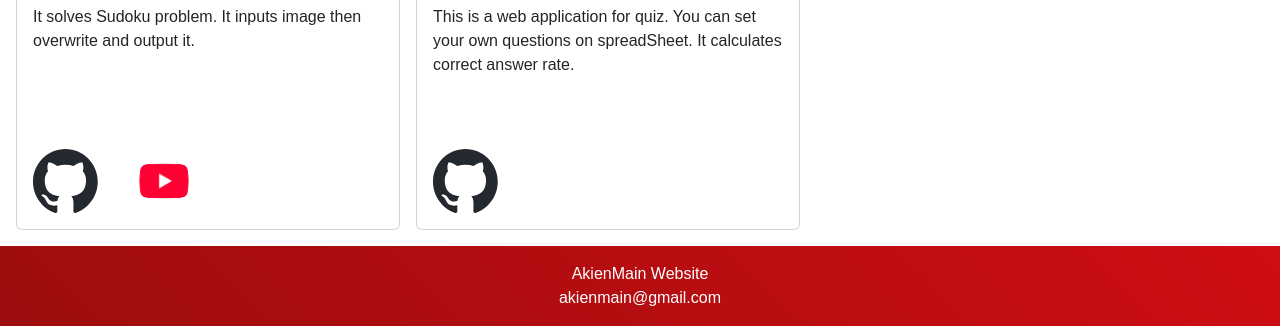
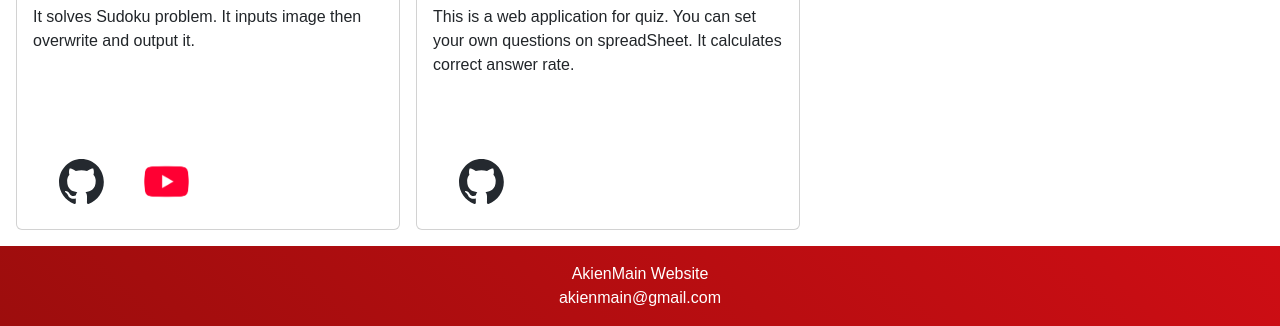
Before and after one commit to AkienMain/web-site, a plain HTML site: page index.html in a window 1280 px wide. Shown: the part 490-816 px from the top of the page. Drawn offline with nearby package versions, Linux system fonts and the light colour scheme.

Commit message:
bootstrap: d-flex flex-wrap

```diff
--- a/index.html
+++ b/index.html
@@ -21,7 +21,7 @@
 
       <h2 class="projects-title text-white">Projects</h2>
 
-      <div class="projects-contents hstack">
+      <div class="projects-contents d-flex flex-wrap">
 
         <div class="project card">
           <img class="project-img card-img-top" src="https://github.com/AkienMain/sudoku_solver/blob/master/output/sample.png/output.png?raw=true" alt="Image"/>
@@ -30,13 +30,13 @@
             <p class="project-text card-text">
               It solves Sudoku problem. It inputs image then overwrite and output it.
             </p>
-            <div class="social row row-cols-4">
-              <div class="col">
+            <div class="social d-flex flex-wrap">
+              <div class="social-icon">
                 <a href="https://github.com/AkienMain/sudoku_solver">
                   <img class="icon-github" src="vector/github-mark.svg" alt="GitHub">
                 </a>
               </div>
-              <div class="col">
+              <div class="social-icon">
                 <a href="https://youtube.com/playlist?list=PLzXRGAno1PpEBNPDhm04EpcvdPlHtYrbK&si=cuJbIADaTkguUID_">
                   <img class="icon-youtube" src="image/yt_icon_red_digital.png" alt="YouTube">
                 </a>
@@ -52,8 +52,8 @@
             <p class="project-text card-text">
               This is a web application for quiz. You can set your own questions on spreadSheet. It calculates correct answer rate.
             </p>
-            <div class="social row row-cols-4">
-              <div class="col">
+            <div class="social d-flex flex-wrap">
+              <div class="social-icon">
                 <a href="https://github.com/AkienMain/web-quiz-app">
                   <img class="icon-github" src="vector/github-mark.svg" alt="GitHub">
                 </a>
--- a/style.css
+++ b/style.css
@@ -47,17 +47,18 @@ header {
   height: 8rem;
 }
 
-footer {
-  text-align: center;
-  padding: 1rem;
-  background: linear-gradient(45deg, var(--primary-color), var(--primary-color-2));
+.social {
+  margin: 0rem 1rem;
+  gap: 1rem;
 }
 
 .icon-youtube {
+  padding: 0.2rem;
   height: 4rem;
 }
 
 .icon-github {
+  padding: 0.6rem;
   height: 4rem;
 }
 
@@ -65,3 +66,9 @@ a:hover {
   opacity: 0.8;
   transition: 0.3s;
 }
+
+footer {
+  text-align: center;
+  padding: 1rem;
+  background: linear-gradient(45deg, var(--primary-color), var(--primary-color-2));
+}
```
